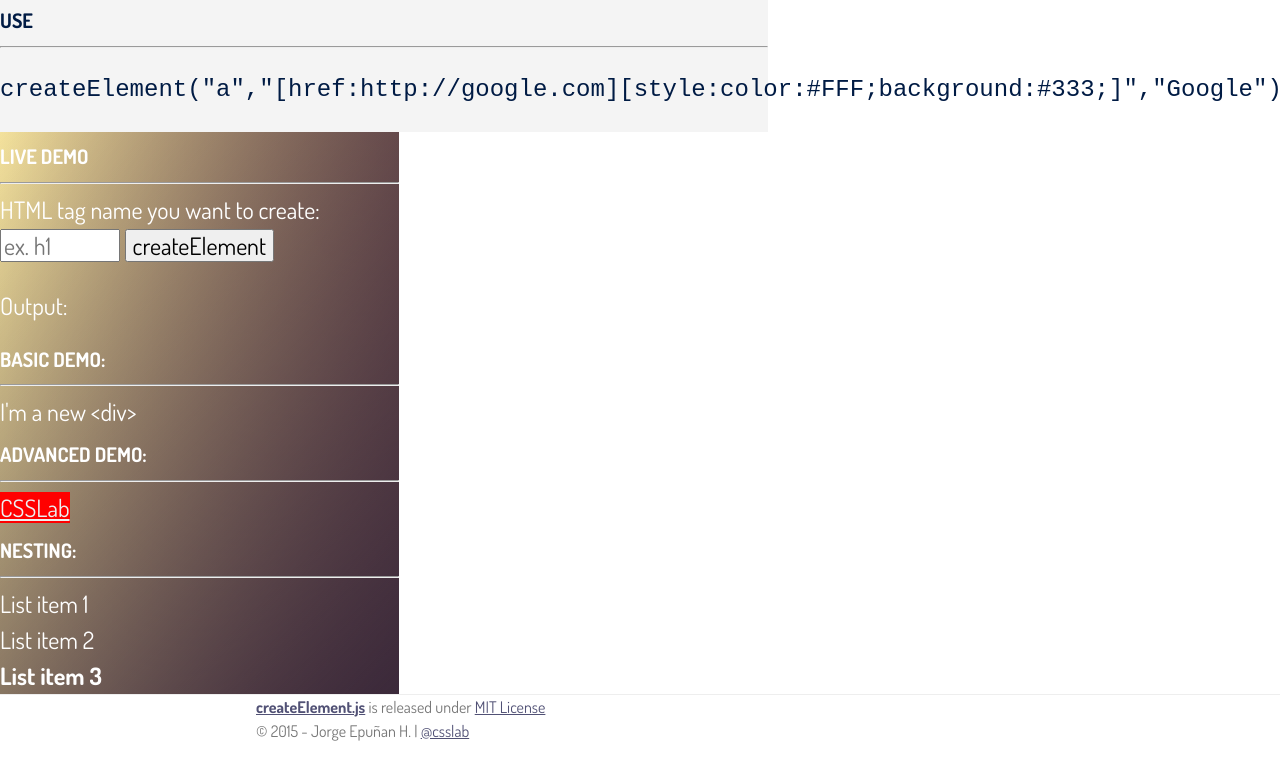
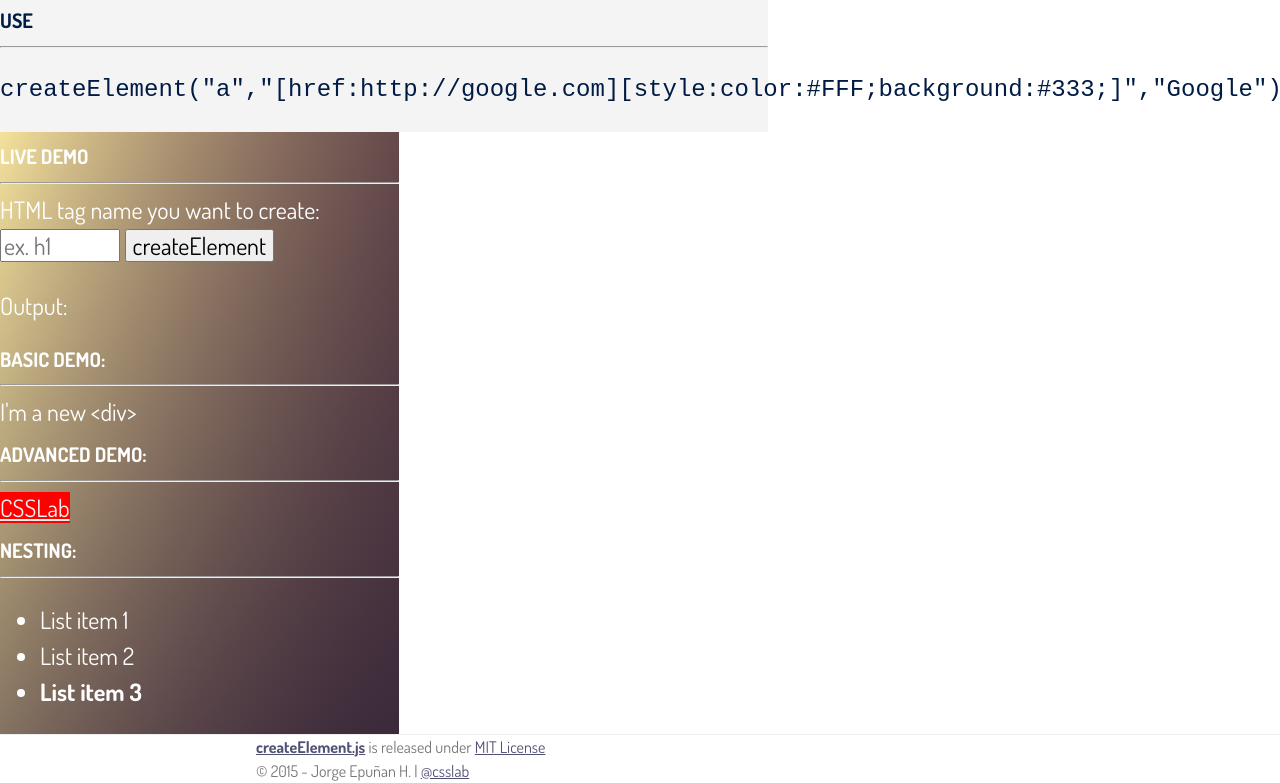
Before and after one commit to juanbrujo/createElement, a website: page demo/index.html in a window 1280 px wide. Shown: the part 160-943 px from the top of the page. Before the commit the page ends 903 px from the top, so only its background shows below. Drawn offline with nearby package versions, Linux system fonts and the light colour scheme.

Commit message:
HTML element corrected

```diff
--- a/demo/index.html
+++ b/demo/index.html
@@ -123,8 +123,8 @@
   var firstItem = createElement("li","","List item 1"),
       secondItem = createElement("li","","List item 2"),
       thirdItem = createElement("li","","<b>List item 3</b>"),
-      container = createElement("div","[id:links]",[firstItem,secondItem,thirdItem]);
-  document.querySelector(".nesting-demo").appendChild( container );
+      unorderedList = createElement("ul","[id:links]",[firstItem,secondItem,thirdItem]);
+  document.querySelector(".nesting-demo").appendChild( unorderedList );
 
 	</script>
 </body>
```
Also changed, not shown: README.md.
